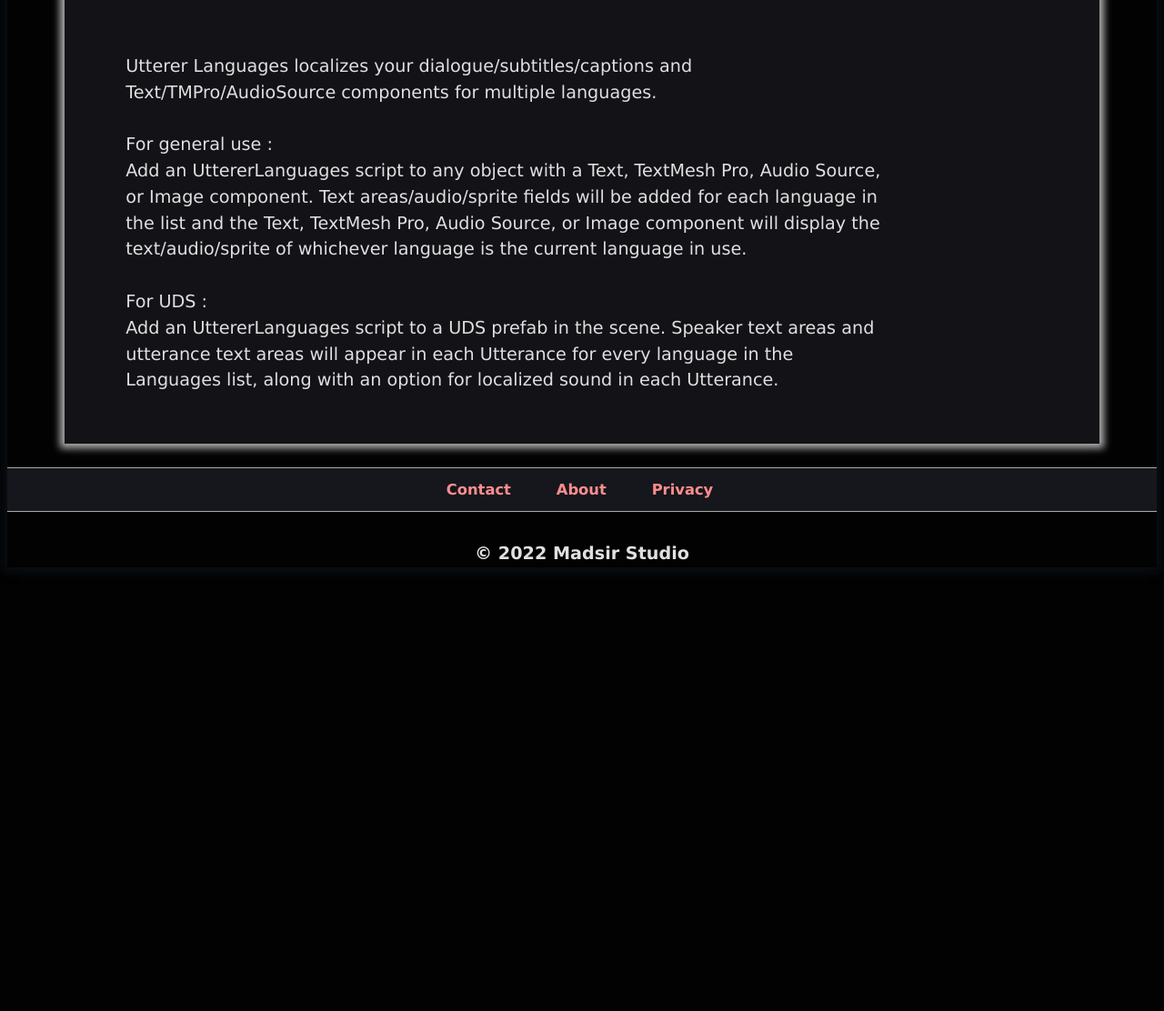
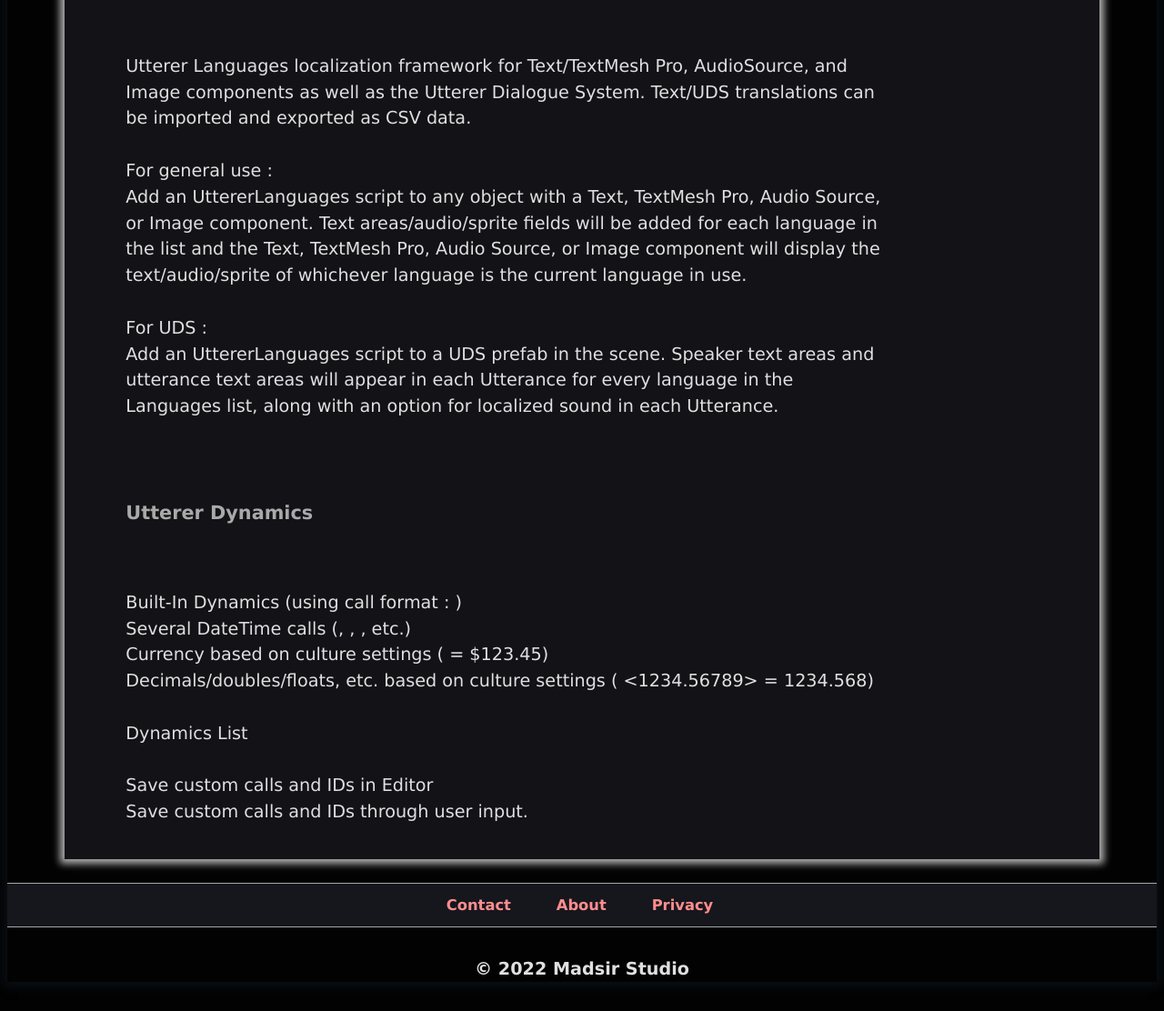
Before and after one commit to Madsir/madsirstudio.github.io, a Jekyll site: the page built from utterer/index.html, in a window 1280 px wide and 1400 px high, scrolled down 3151 px. Shown: the part 288-1400 px from the top of the window at 91% size. Built offline with Jekyll 4.4.1, drawn with Linux system fonts in a browser that asks for light colours; before the commit the page ends 4095 px from its top, so only the background shows below that.

Commit message:
Update index.html

```diff
--- a/utterer/index.html
+++ b/utterer/index.html
@@ -116,7 +116,7 @@
 	</div>
 				<br>
 	<br>
-	<p>Utterer Languages localizes your dialogue/subtitles/captions and Text/TMPro/AudioSource components for multiple languages.
+	<p>Utterer Languages localization framework for Text/TextMesh Pro, AudioSource, and Image components as well as the Utterer Dialogue System. Text/UDS translations can be imported and exported as CSV data.
 		<br><br>
 For general use :
 <br>
@@ -126,8 +126,19 @@
 For UDS :
 <br>
 Add an UttererLanguages script to a UDS prefab in the scene. Speaker text areas and utterance text areas will appear in each Utterance for every language in the Languages list, along with an option for localized sound in each Utterance.</p>
+<br><br>
+	<br>
+	<h2>Utterer Dynamics</h2><br>
+	<br>
+	<p>
+Built-In Dynamics (using call format : <string>)<br>
+Several DateTime calls (<LongDate>, <ShortDate>, <LongTime>, etc.)<br>
+Currency based on culture settings (<c123.4567> = $123.45)<br>
+Decimals/doubles/floats, etc. based on culture settings ( <1234.56789> = 1234.568)<br>
 <br>
-
+Dynamics List<br><br>
+Save custom calls and IDs in Editor<br>
+		Save custom calls and IDs through user input.<br></p>
 		<br>
 	</div>
 </div>
```
